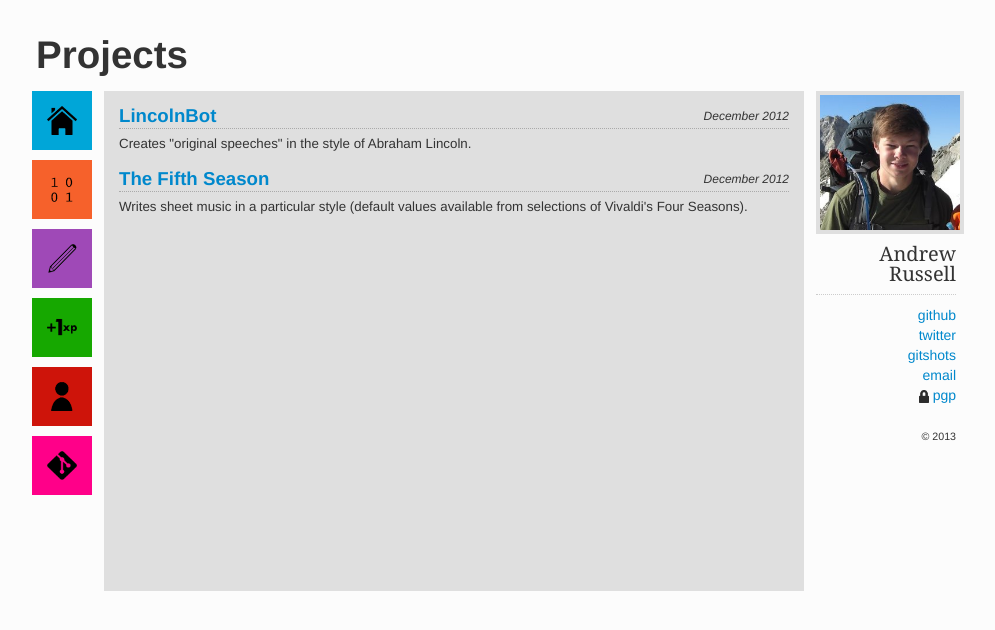
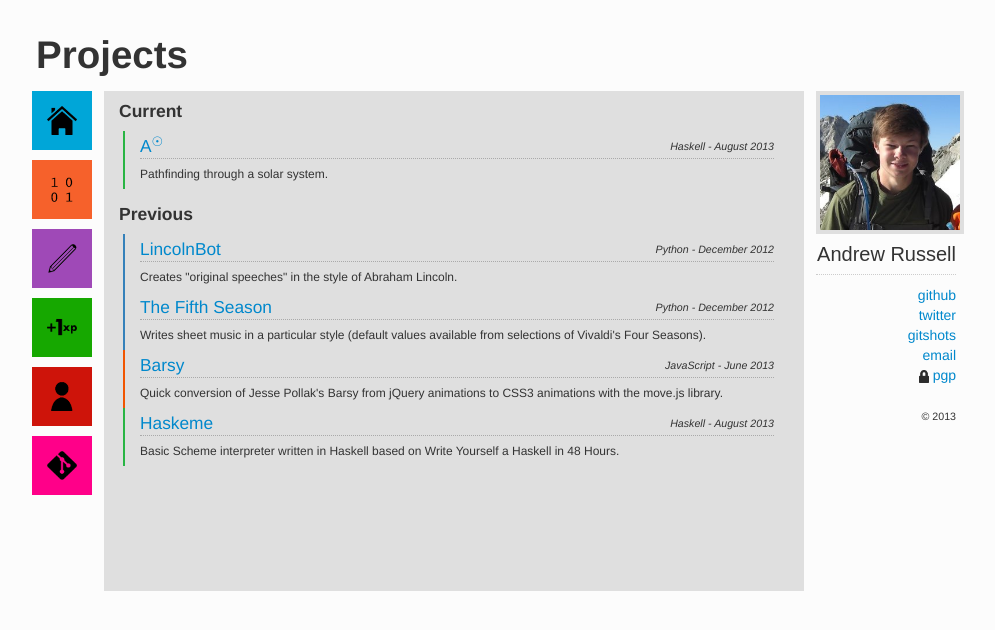
Before and after one commit to ahrussell/ahrussell, a Flask app: page /projects/ in a window 1280 px wide. Shown: the top 630 px of the page, without its empty margins (124-1119 px from the left). Run offline with Flask 2, Linux system fonts and the light colour scheme; some libraries are stand-ins or nearby versions.

Commit message:
some styling to the projects page

```diff
--- a/__init__.py
+++ b/__init__.py
@@ -7,7 +7,6 @@ import uuid
 import src
 
 app = Flask(__name__)
-app.debug = True
 
 app.config['HOME'] = "/var/www/ahrussell/ahrussell/"
 
@@ -44,5 +43,5 @@ def error_page(e):
     return render_template("error/"+str(error)+".html", page_name="error", error_message=str(e), error=error), int(error)
 
 if __name__ == '__main__':
-    # app.debug = True
-    app.run()
+    app.debug = True
+    app.run(port=3333)
--- a/static/css/main.css
+++ b/static/css/main.css
@@ -19,6 +19,7 @@ body {
 
 #title {
     margin-top: 25px;
+    font-family: Helvetica;
 }
 
 .navimg {
@@ -39,9 +40,9 @@ body {
 }
 
 #name {
-    margin: 10px 0px 5px 0px;
+    margin: 10px 0px 0px 0px;
     font-size: 15pt;
-    font-family: Georgia;
+    font-family: Arial;
     text-align: right;
 }
 
--- a/static/css/projects.css
+++ b/static/css/projects.css
@@ -1,10 +1,11 @@
 .project {
-    margin: 15px;
+    padding: 5px 15px 5px 15px;
+    margin:0px;
+    border-left: 2px #FF0089 solid;
 }
 
 .project_title {
-    font-size: 14pt;
-    font-weight: bold;
+    font-size: 13pt;
     border-bottom: 1px #aaa dotted;
     margin-bottom: 5px;
     padding-bottom: 2px;
@@ -15,16 +16,38 @@
 }
 
 .details {
-    font-size: 9pt;
+    font-size: 8pt;
     font-style: italic;
     font-weight: normal;
     float: right;
 }
 
 .project_description {
-    font-size: 10pt;
+    font-size: 9pt;
 }
 
 .project_description a {
     font-style: italic;
 }
+
+.category_title {
+    margin: 0px 15px 10px 15px;
+}
+
+.category {
+    margin: 5px 15px 15px 19px;
+    padding-top: 0px;
+    padding-bottom: 0px;
+}
+
+.python {
+    border-left-color: #3581ba;
+}
+
+.haskell {
+    border-left-color: #29b544;
+}
+
+.js {
+    border-left-color: #f15501;
+}
--- a/templates/projects.html
+++ b/templates/projects.html
@@ -5,19 +5,57 @@ Projects
 {% endblock %}
 
 {% block main %}
-<div class="project">
-    <div class="project_title"><a href="lincoln">LincolnBot</a> <span class="details">December 2012</span></div>
+<div class="category_title">
+    <h4>Current</h4>
+</div>
 
-    <div class="project_description">
-        Creates "original speeches" in the style of Abraham Lincoln.
+<div class="category">
+    <div class="project haskell">
+        <div class="project_title"><a href="http://github.com/zrathustra/a-solar">A<sup>☉</sup></a> <span class="details">Haskell - August 2013</span></div>
+
+        <div class="project_description">
+            Pathfinding through a solar system.
+        </div>
     </div>
 </div>
 
-<div class="project">
-    <div class="project_title"><a href="fifthseason">The Fifth Season</a> <span class="details">December 2012</span></div>
+<div class="category_title">
+    <h4>Previous</h4>
+</div>
 
-    <div class="project_description">
-        Writes sheet music in a particular style (default values available from selections of Vivaldi's Four Seasons).
+<div class="category">
+    <div class="project python">
+        <div class="project_title"><a href="lincoln">LincolnBot</a> <span class="details">Python - December 2012</span></div>
+
+        <div class="project_description">
+            Creates "original speeches" in the style of Abraham Lincoln.
+        </div>
     </div>
+
+    <div class="project python">
+        <div class="project_title"><a href="fifthseason">The Fifth Season</a> <span class="details">Python - December 2012</span></div>
+
+        <div class="project_description">
+            Writes sheet music in a particular style (default values available from selections of Vivaldi's Four Seasons).
+        </div>
+    </div>
+
+     <div class="project js">
+        <div class="project_title"><a href="http://github.com/zrathustra/barsy">Barsy</a> <span class="details">JavaScript - June 2013</span></div>
+
+        <div class="project_description">
+            Quick conversion of Jesse Pollak's Barsy from jQuery animations to CSS3 animations with the move.js library.
+        </div>
+    </div>
+
+    <div class="project haskell">
+        <div class="project_title"><a href="http://github.com/zrathustra/haskeme">Haskeme</a> <span class="details">Haskell - August 2013</span></div>
+
+        <div class="project_description">
+            Basic Scheme interpreter written in Haskell based on Write Yourself a Haskell in 48 Hours.
+        </div>
+    </div>
+
+
 </div>
 {% endblock %}
```
